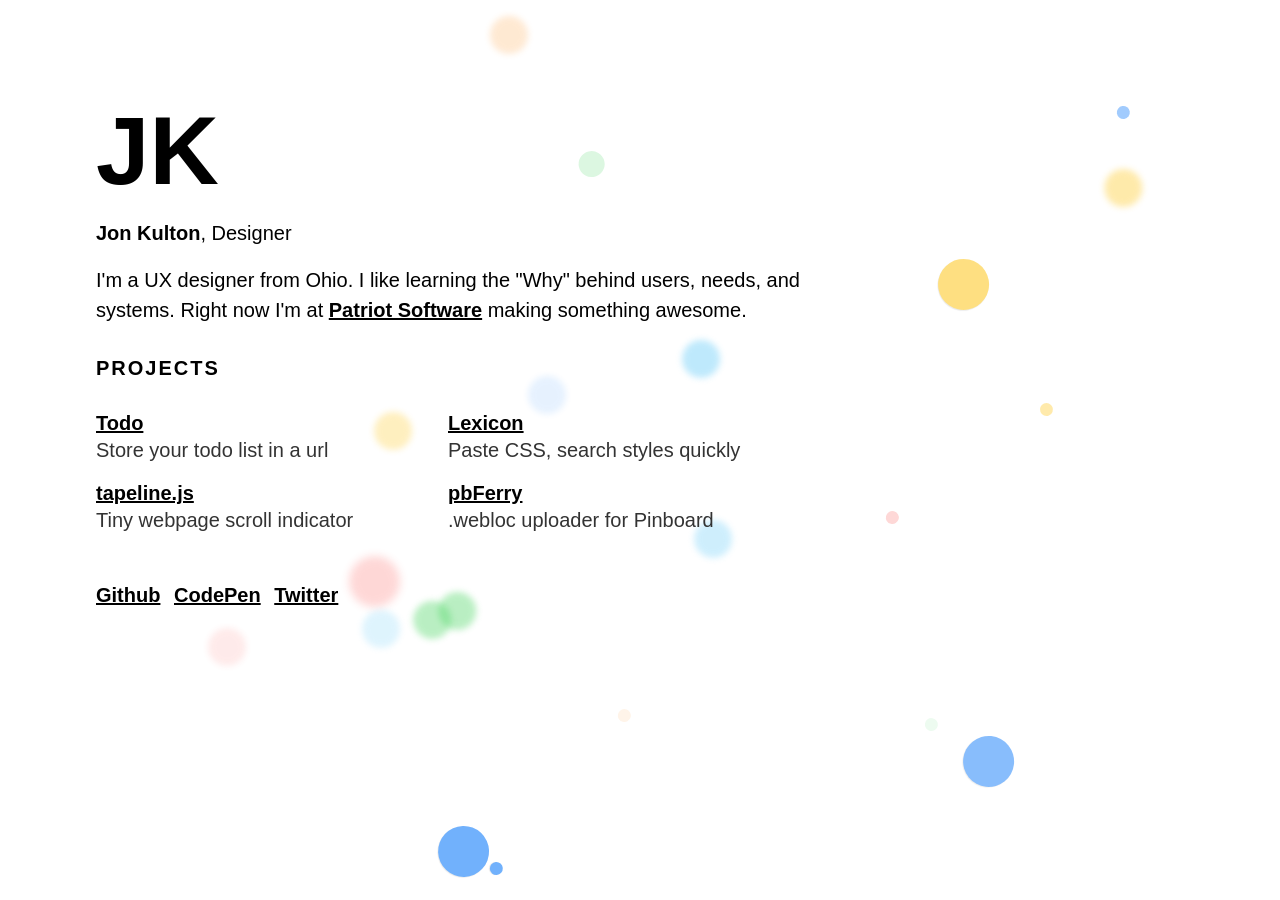
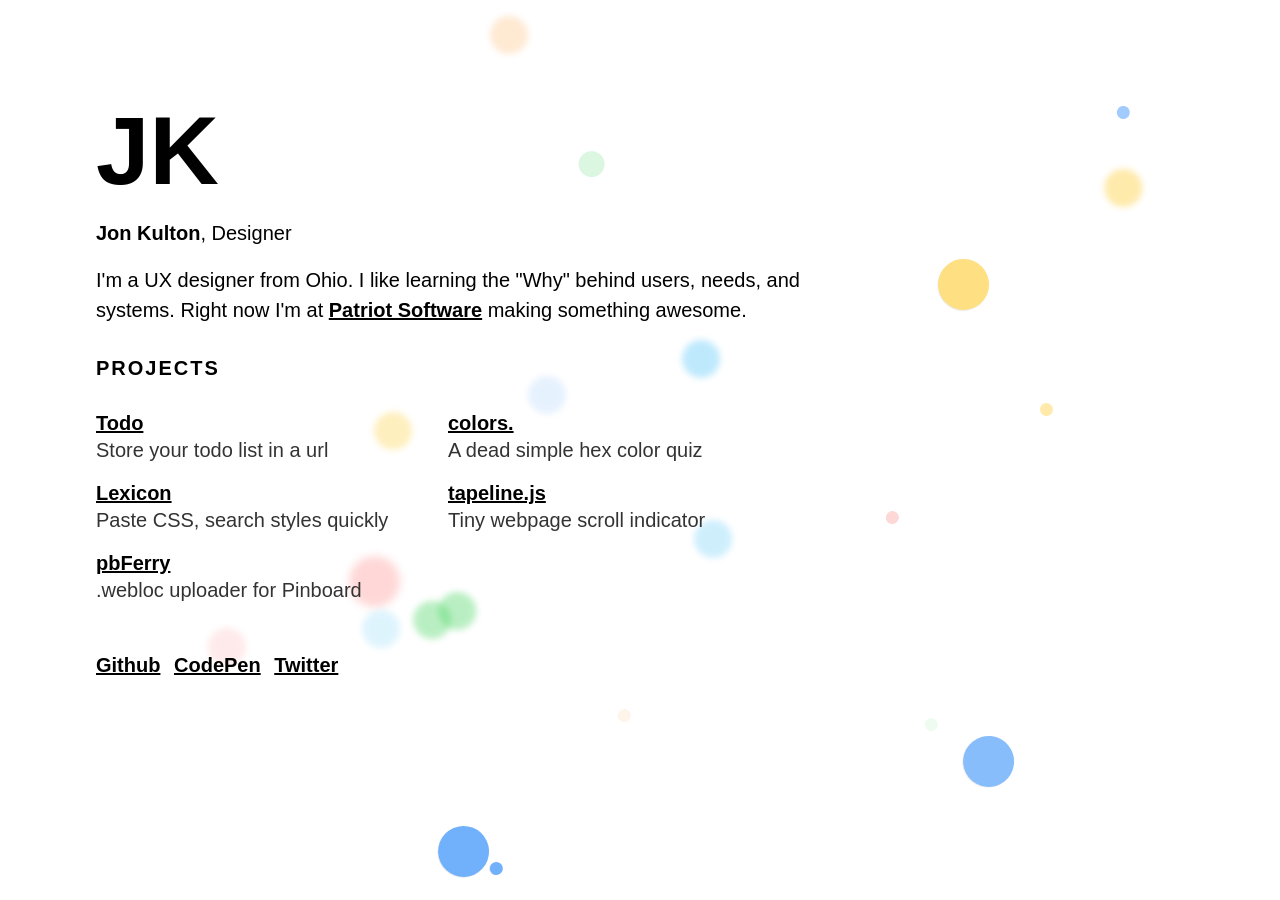
Before and after one commit to jkulton/jkulton.github.io, a Jekyll site: the page built from index.html, in a window 1280 px wide. Built offline with Jekyll 4.4.1, drawn with Linux system fonts in a browser that asks for light colours; comment, search, counter and statistics services are not loaded.

Commit message:
add link for colors.

```diff
--- a/index.html
+++ b/index.html
@@ -18,6 +18,11 @@
 				<a href="http://todo.jkulton.com" class="dim black no-underline w-100 w-50-ns">
 					<h3 class="underline mb1 f4 mt0">Todo</h3>
 					<p class="mt1 dark-gray">Store your todo list in a url</p>
+				</a>
+
+				<a href="http://colors.jkulton.com" class="dim black no-underline w-100 w-50-ns">
+					<h3 class="underline mb1 f4 mt0 mt0">colors.</h3>
+					<p class="mt1 dark-gray">A dead simple hex color quiz</p>
 				</a>
 
 				<a href="/lexicon" class="dim black no-underline w-100 w-50-ns">
```
